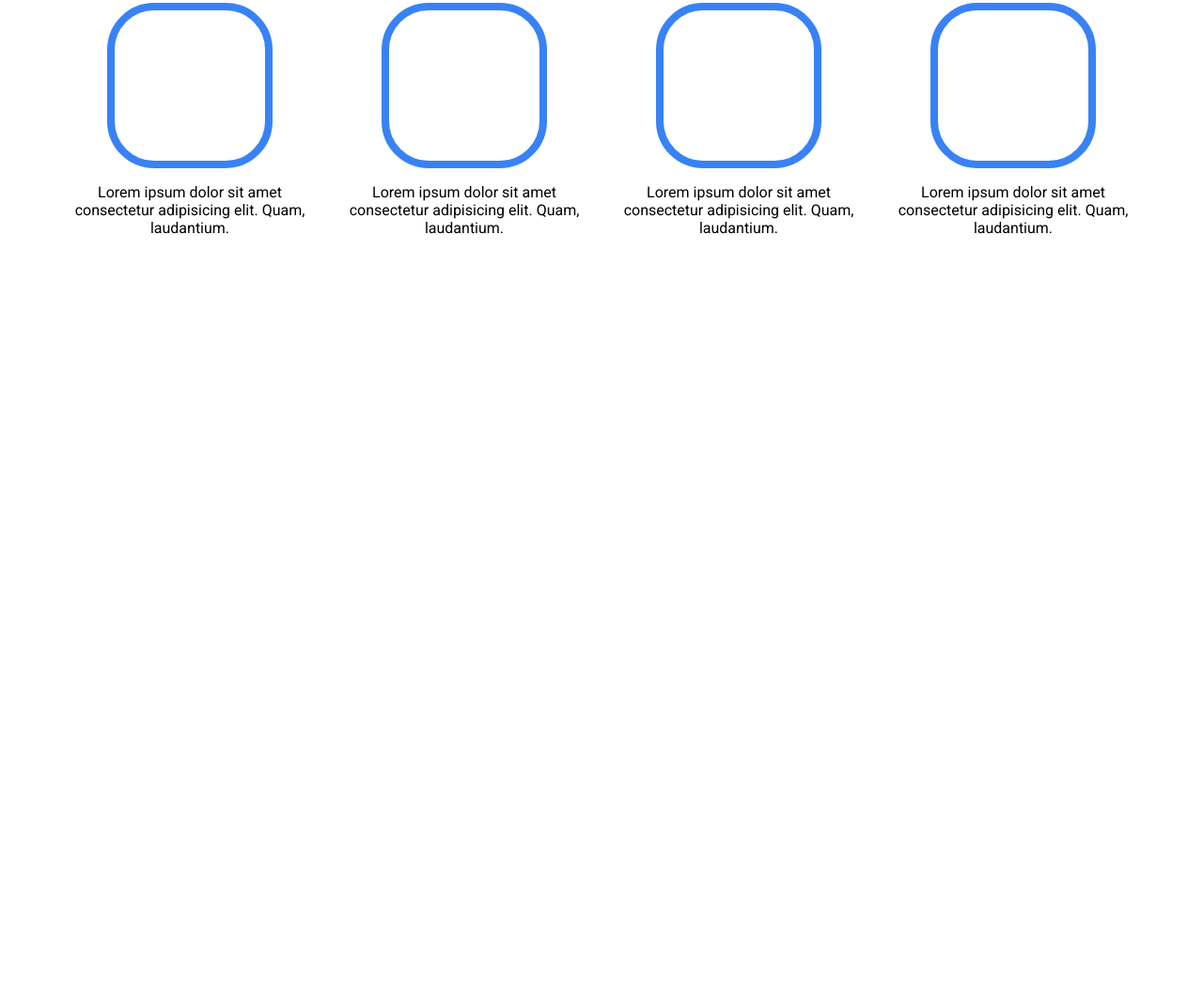
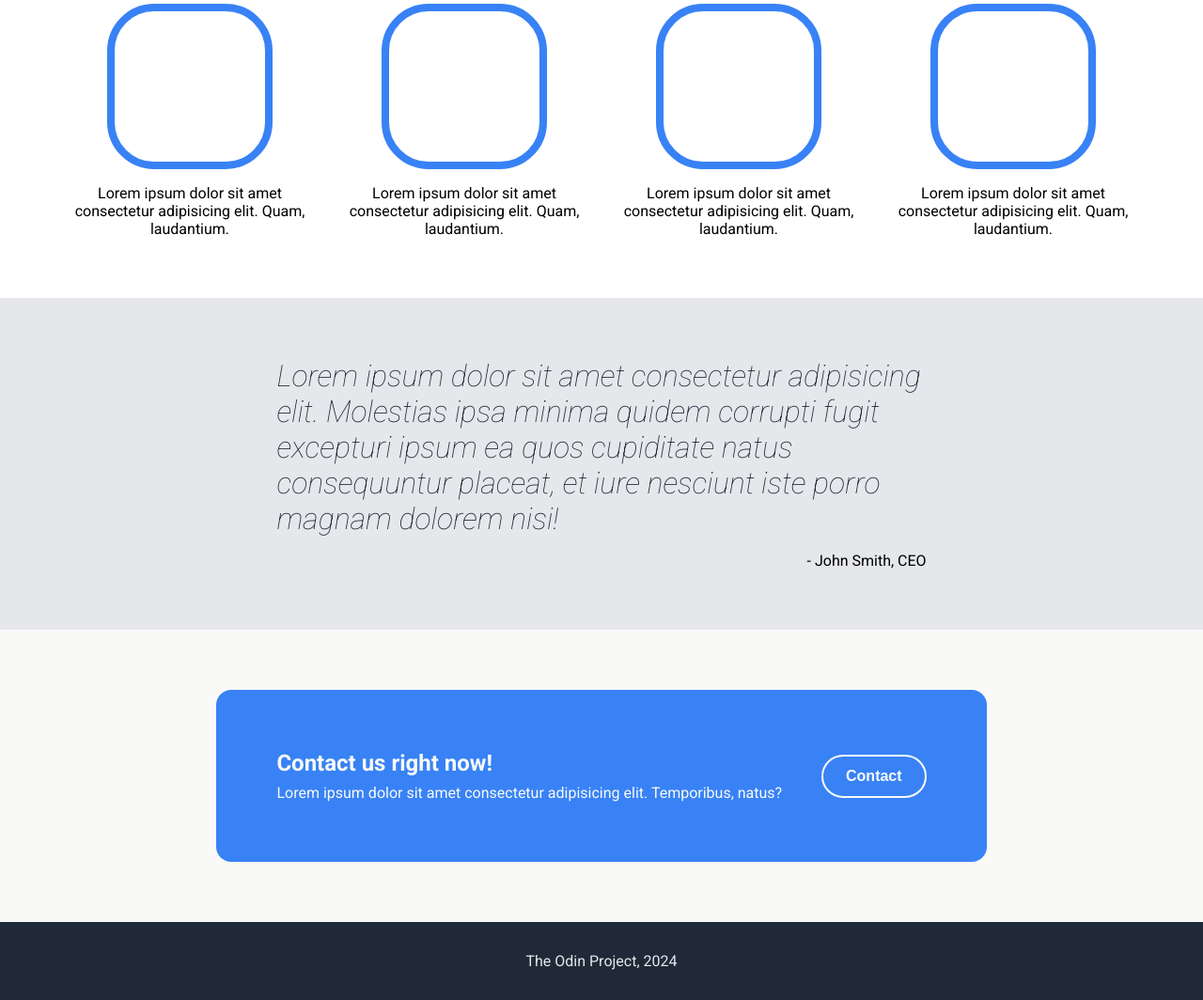
Before and after one commit to rsleprn/odin-landing-page, a plain HTML site: page index.html in a window 1280 px wide. Shown: the part 796-1860 px from the top of the page at 94% size. Before the commit the page ends 1112 px from the top, so only its background shows below. Drawn offline with Linux system fonts and the light colour scheme.

Commit message:
add quote, cta and footer

```diff
--- a/index.html
+++ b/index.html
@@ -56,6 +56,30 @@
             </div>
         </div>
     </section>
+    <section class="quote">
+        <div class="quote-container">
+            <blockquote>
+                <p>Lorem ipsum dolor sit amet consectetur adipisicing elit. Molestias ipsa minima quidem corrupti fugit
+                    excepturi ipsum ea quos cupiditate natus consequuntur placeat, et iure nesciunt iste porro magnam
+                    dolorem nisi!</p>
+            </blockquote>
+            <p class="quote-author">- John Smith, CEO</p>
+        </div>
+    </section>
+    <section class="cta">
+        <div class="cta-box">
+            <div class="cta-text">
+                <h3>Contact us right now!</h3>
+                <p>Lorem ipsum dolor sit amet consectetur adipisicing elit. Temporibus, natus?</p>
+            </div>
+            <div class="cta-btn">
+                <button class="primary white-border">Contact</button>
+            </div>
+        </div>
+    </section>
+    <footer>
+        <p>The Odin Project, 2024</p>
+    </footer>
 </body>
 
 </html>
--- a/styles.css
+++ b/styles.css
@@ -17,10 +17,11 @@ a {
 }
 
 button {
-    padding: 8px 16px;
+    padding: 12px 24px;
     border-radius: 50px;
     border: none;
     font-size: 16px;
+    font-weight: bold;
 }
 
 .primary {
@@ -42,6 +43,7 @@ header {
     justify-content: space-between;
     width: 80%;
     padding: 32px;
+    border-bottom: 1px dotted #e5e7eb;
 }
 
 .logo {
@@ -81,7 +83,9 @@ h1 {
     flex: 1;
 }
 
-.info {
+.info,
+.quote,
+.cta {
     display: flex;
     flex-direction: column;
     gap: 32px;
@@ -118,3 +122,65 @@ h2 {
 .box-text {
     text-align: center;
 }
+
+.quote {
+    background-color: #e5e7eb;
+}
+
+blockquote {
+    font-size: 32px;
+    font-weight: lighter;
+    color: #1f2937;
+    font-style: italic;
+}
+
+.quote-container {
+    width: 60%;
+    display: flex;
+    flex-direction: column;
+    align-items: start;
+    gap: 16px;
+}
+
+.quote-author {
+    align-self: flex-end;
+}
+
+.cta {
+    background-color: #f9faf8;
+}
+
+.cta-box {
+    background-color: #3882f6;
+    color: #f9faf8;
+    padding: 64px;
+    display: flex;
+    align-items: center;
+    justify-content: space-between;
+    width: 60%;
+    border-radius: 16px;
+}
+
+.cta-text {
+    display: flex;
+    flex-direction: column;
+    align-items: start;
+    gap: 8px;
+}
+
+h3 {
+    font-size: 24px;
+}
+
+.white-border {
+    border: 2px solid #f9faf8;
+}
+
+footer {
+    background-color: #1f2937;
+    color: #e5e7eb;
+    display: flex;
+    align-items: center;
+    justify-content: center;
+    padding: 32px;
+}
```
